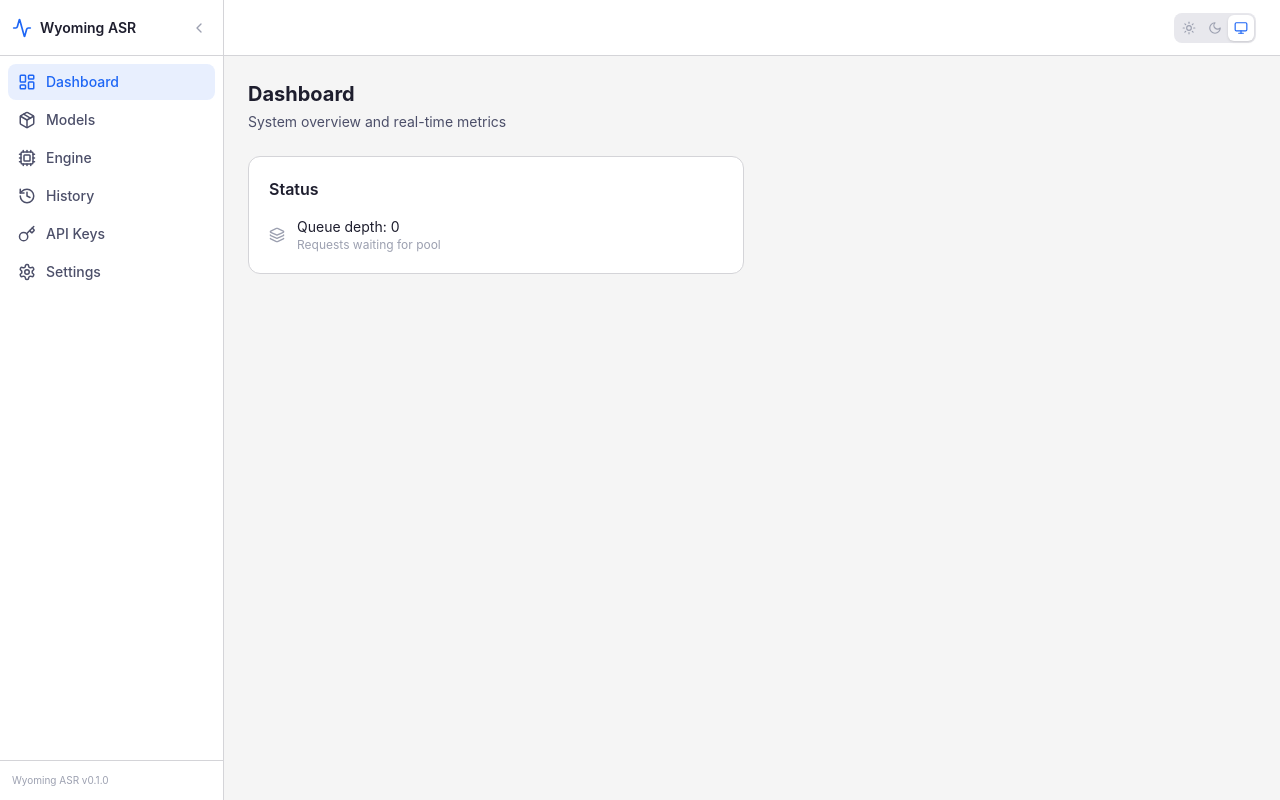
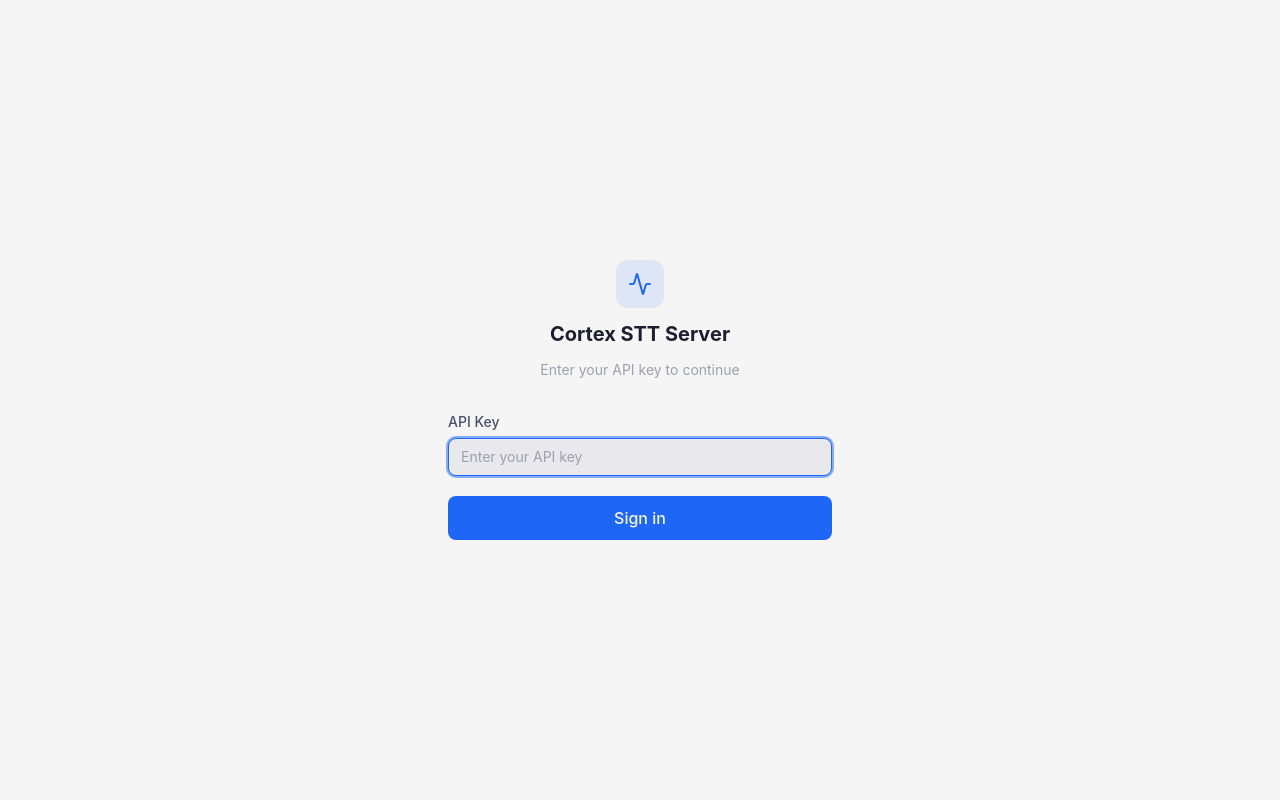
Before and after one commit to hass-cortex/app-cortex-stt, a React (Vite) app in the folder web/: page / in a window 1280 px wide. Built offline with nearby package versions, Linux system fonts and the light colour scheme; no server answers.

Commit message:
feat: add login page and auth gate to Web UI
Gate the app behind an API key login page that validates against
GET /api/engine before storing the key. Add sign-out button to
sidebar footer. Rename storage key from wyoming-asr to cortex-stt.

```diff
--- a/web/src/api/client.ts
+++ b/web/src/api/client.ts
@@ -1,6 +1,6 @@
 import type { ApiError } from "./types";
 
-const API_KEY_STORAGE_KEY = "wyoming-asr-api-key";
+const API_KEY_STORAGE_KEY = "cortex-stt-api-key";
 
 export class ApiClientError extends Error {
 	constructor(
--- a/web/src/app.tsx
+++ b/web/src/app.tsx
@@ -1,5 +1,6 @@
 import { QueryClient, QueryClientProvider } from "@tanstack/react-query";
 import { BrowserRouter, Route, Routes } from "react-router";
+import { AuthGate } from "./components/auth-gate";
 import { AppLayout } from "./components/layout/app-layout";
 import { ToastProvider } from "./components/ui/toast";
 import { ROUTES } from "./lib/constants";
@@ -26,6 +27,7 @@ export function App() {
 		<QueryClientProvider client={queryClient}>
 			<ThemeProvider>
 				<ToastProvider>
+					<AuthGate>
 						<BrowserRouter>
 							<Routes>
 								<Route element={<AppLayout />}>
@@ -38,6 +40,7 @@ export function App() {
 								</Route>
 							</Routes>
 						</BrowserRouter>
+					</AuthGate>
 				</ToastProvider>
 			</ThemeProvider>
 		</QueryClientProvider>
--- /dev/null
+++ b/web/src/components/auth-gate.tsx
@@ -0,0 +1,30 @@
+import { LoginPage } from "@/pages/login";
+import { useEffect, useState } from "react";
+
+const API_KEY_STORAGE_KEY = "cortex-stt-api-key";
+
+export function AuthGate({ children }: { children: React.ReactNode }) {
+	const [hasKey, setHasKey] = useState(() => {
+		try {
+			return !!localStorage.getItem(API_KEY_STORAGE_KEY);
+		} catch {
+			return false;
+		}
+	});
+
+	// Listen for storage changes (login/logout from other tabs)
+	useEffect(() => {
+		const handler = () => {
+			const key = localStorage.getItem(API_KEY_STORAGE_KEY);
+			setHasKey(!!key);
+		};
+		window.addEventListener("storage", handler);
+		return () => window.removeEventListener("storage", handler);
+	}, []);
+
+	if (!hasKey) {
+		return <LoginPage onLogin={() => setHasKey(true)} />;
+	}
+
+	return <>{children}</>;
+}
--- a/web/src/components/layout/sidebar.tsx
+++ b/web/src/components/layout/sidebar.tsx
@@ -1,3 +1,4 @@
+import { setApiKey } from "@/api/client";
 import { ROUTES, SIDEBAR_COLLAPSED_KEY } from "@/lib/constants";
 import {
 	Activity,
@@ -7,6 +8,7 @@ import {
 	History,
 	Key,
 	LayoutDashboard,
+	LogOut,
 	Package,
 	Settings,
 } from "lucide-react";
@@ -70,7 +72,7 @@ export function Sidebar({ mobile = false, onNavigate }: SidebarProps) {
 				{!isCollapsed && (
 					<div className="flex items-center gap-2 overflow-hidden">
 						<Activity size={20} className="text-accent shrink-0" />
-						<span className="text-sm font-semibold text-text-primary truncate">Wyoming ASR</span>
+						<span className="text-sm font-semibold text-text-primary truncate">Cortex STT</span>
 					</div>
 				)}
 				{isCollapsed && <Activity size={20} className="text-accent mx-auto" />}
@@ -110,11 +112,25 @@ export function Sidebar({ mobile = false, onNavigate }: SidebarProps) {
 			</nav>
 
 			{/* Footer */}
-			{!isCollapsed && (
-				<div className="px-3 py-3 border-t border-border">
-					<p className="text-[10px] text-text-muted">Wyoming ASR v0.1.0</p>
-				</div>
-			)}
+			<div className="px-2 py-2 border-t border-border space-y-1.5">
+				<button
+					type="button"
+					onClick={() => {
+						setApiKey(null);
+						window.location.reload();
+					}}
+					className={`flex items-center gap-2.5 w-full px-2.5 py-2 rounded-lg text-sm font-medium text-text-secondary hover:bg-surface-3 hover:text-text-primary transition-colors cursor-pointer ${
+						isCollapsed ? "justify-center" : ""
+					}`}
+					title={isCollapsed ? "Sign out" : undefined}
+				>
+					<LogOut size={18} className="shrink-0" />
+					{!isCollapsed && <span className="truncate">Sign out</span>}
+				</button>
+				{!isCollapsed && (
+					<p className="text-[10px] text-text-muted px-0.5">Cortex STT v0.1.0</p>
+				)}
+			</div>
 		</aside>
 	);
 }
--- /dev/null
+++ b/web/src/pages/login.tsx
@@ -0,0 +1,94 @@
+import { Button } from "@/components/ui/button";
+import { Input } from "@/components/ui/input";
+import { setApiKey } from "@/api/client";
+import { Activity } from "lucide-react";
+import { type FormEvent, useState } from "react";
+
+interface LoginPageProps {
+	onLogin: () => void;
+}
+
+export function LoginPage({ onLogin }: LoginPageProps) {
+	const [key, setKey] = useState("");
+	const [error, setError] = useState<string | null>(null);
+	const [loading, setLoading] = useState(false);
+
+	async function handleSubmit(e: FormEvent) {
+		e.preventDefault();
+		setError(null);
+
+		const trimmed = key.trim();
+		if (!trimmed) {
+			setError("API key is required");
+			return;
+		}
+
+		setLoading(true);
+		try {
+			const response = await fetch("/api/engine", {
+				method: "GET",
+				headers: {
+					"Content-Type": "application/json",
+					Authorization: `Bearer ${trimmed}`,
+				},
+			});
+
+			if (response.ok) {
+				setApiKey(trimmed);
+				onLogin();
+			} else if (response.status === 401 || response.status === 403) {
+				setError("Invalid API key");
+			} else {
+				setError(`Unexpected error (HTTP ${response.status})`);
+			}
+		} catch {
+			setError("Cannot connect to server");
+		} finally {
+			setLoading(false);
+		}
+	}
+
+	return (
+		<div className="flex min-h-screen items-center justify-center bg-surface-0 px-4">
+			<div className="w-full max-w-sm space-y-8">
+				{/* Branding */}
+				<div className="flex flex-col items-center gap-3">
+					<div className="flex items-center justify-center w-12 h-12 rounded-xl bg-accent/10">
+						<Activity size={24} className="text-accent" />
+					</div>
+					<h1 className="text-xl font-bold text-text-primary">Cortex STT Server</h1>
+					<p className="text-sm text-text-muted">Enter your API key to continue</p>
+				</div>
+
+				{/* Form */}
+				<form onSubmit={handleSubmit} className="space-y-5">
+					<Input
+						label="API Key"
+						type="password"
+						placeholder="Enter your API key"
+						value={key}
+						onChange={(e) => {
+							setKey(e.target.value);
+							if (error) setError(null);
+						}}
+						autoFocus
+						autoComplete="current-password"
+					/>
+
+					{error && (
+						<p className="text-sm text-error text-center">{error}</p>
+					)}
+
+					<Button
+						type="submit"
+						size="lg"
+						loading={loading}
+						className="w-full"
+					>
+						Sign in
+					</Button>
+				</form>
+			</div>
+		</div>
+	);
+}
```
Lines whose indentation alone changed are shown as unchanged.
